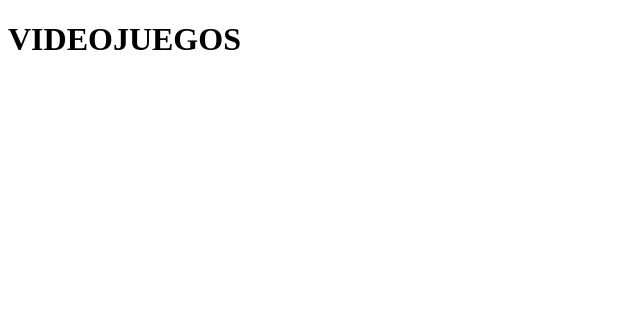
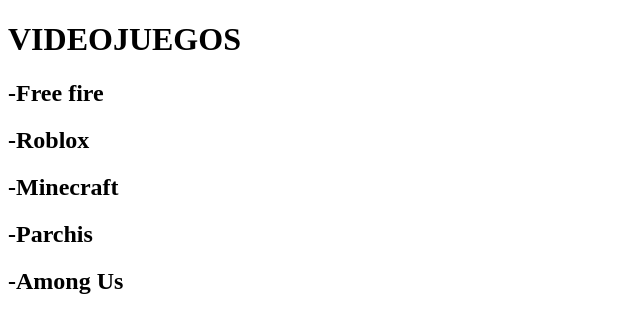
Before and after one commit to nils1116/VIDEOJUEGOS-EJRCICIO-3, a plain HTML site: page index.html in a window 1280 px wide. Shown: the whole page, without its empty margins (0-640 px from the left). Drawn offline with Linux system fonts and the light colour scheme.

Commit message:
2 commit (lista de juegos)

```diff
--- a/index.html
+++ b/index.html
@@ -7,5 +7,12 @@
 </head>
 <body>
     <h1>VIDEOJUEGOS</h1>
+    <h2>-Free fire</h2>
+    <h2>-Roblox</h2>
+    <h2>-Minecraft</h2>
+    <h2>-Parchis</h2>
+    <h2>-Among Us</h2>
+
+
 </body>
 </html>
```
